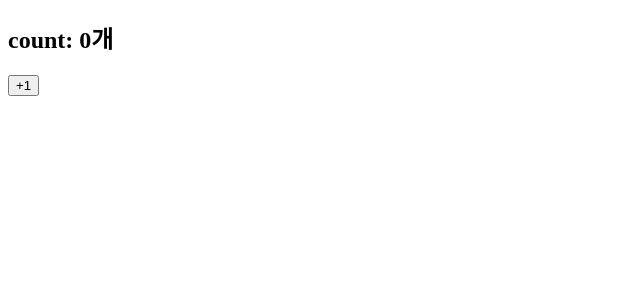
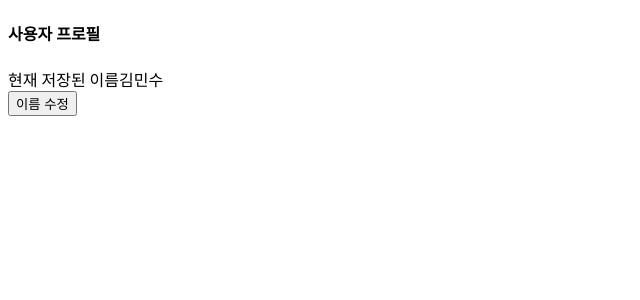
Before and after one commit to wlsdksql12/react-typescript-study, a React (Vite) app: page / in a window 1280 px wide. Shown: the top 300 px of the page, without its empty margins (0-640 px from the left). Built offline with nearby package versions, Linux system fonts and the light colour scheme.

Commit message:
부모와 자식 컴포넌트에 관한 복습

```diff
--- /dev/null
+++ b/src/component/practice/ProfileEditForm.tsx
@@ -0,0 +1,51 @@
+import { useEffect, useRef, useState } from "react";
+
+interface ProfileEditProps {
+  handleEdit: (name: string) => void;
+  handleEditCancel: () => void;
+  profile: string;
+}
+
+export default function ProfileEditForm({
+  handleEdit,
+  profile,
+  handleEditCancel,
+}: ProfileEditProps) {
+  const inputRef = useRef<HTMLInputElement | null>(null);
+  const [editName, setEditName] = useState("");
+
+  useEffect(() => {
+    inputRef.current?.focus();
+    setEditName(profile);
+  }, []);
+
+  return (
+    <div className="flex justify-between">
+      <div className="flex flex-col gap-1">
+        <span className="text-sm">새이름</span>
+        <input
+          ref={inputRef}
+          value={editName}
+          onChange={(event) => setEditName(event.target.value)}
+          className="p-3 rounded-2xl border box-border"
+        />
+      </div>
+      <div className="flex items-center gap-2">
+        <button type="button" onClick={handleEditCancel}>
+          취소
+        </button>
+        <button
+          type="button"
+          disabled={
+            editName.length < 1 ||
+            editName.trim().length === 0 ||
+            profile === editName
+          }
+          onClick={() => handleEdit(editName)}
+        >
+          저장
+        </button>
+      </div>
+    </div>
+  );
+}
--- /dev/null
+++ b/src/component/practice/ProfileReviewPractice.tsx
@@ -0,0 +1,46 @@
+import { useState } from "react";
+import ProfileEditForm from "./ProfileEditForm";
+
+export default function ProfileReviewPractice() {
+  const [profile, setProfile] = useState("김민수");
+  const [edit, setEdit] = useState(false);
+
+  const handleEditCancel = () => {
+    setEdit(false);
+  };
+
+  const handleEdit = (name: string) => {
+    setProfile(name);
+    setEdit(false);
+  };
+
+  return (
+    <div className="border box-border w-full max-w-3xl rounded-md p-4">
+      <h4>사용자 프로필</h4>
+      <div className="flex justify-between mb-2.5">
+        <div className="flex flex-col items-center">
+          <span className="text-sm">현재 저장된 이름</span>
+          <span>{profile}</span>
+        </div>
+        {edit === false ? (
+          <div className="flex items-center">
+            <button type="button" onClick={() => setEdit((prev) => !prev)}>
+              이름 수정
+            </button>
+          </div>
+        ) : (
+          true
+        )}
+      </div>
+      {edit ? (
+        <ProfileEditForm
+          profile={profile}
+          handleEdit={handleEdit}
+          handleEditCancel={handleEditCancel}
+        />
+      ) : (
+        true
+      )}
+    </div>
+  );
+}
--- a/src/main.tsx
+++ b/src/main.tsx
@@ -3,7 +3,7 @@ import { createRoot } from "react-dom/client";
 import App from "./App.tsx";
 import { BrowserRouter } from "react-router";
 import "./component/practice/TypeGuardPractice.ts";
-import TimerReviewPractice from "./component/practice/TimerReviewPractice";
+import ProfileReviewPractice from "./component/practice/ProfileReviewPractice.tsx";
 
 createRoot(document.getElementById("root")!).render(
   // <StrictMode>
@@ -11,6 +11,6 @@ createRoot(document.getElementById("root")!).render(
   // </StrictMode>,
   <BrowserRouter>
     {/* <App /> */}
-    <TimerReviewPractice />
+    <ProfileReviewPractice />
   </BrowserRouter>,
 );
```
